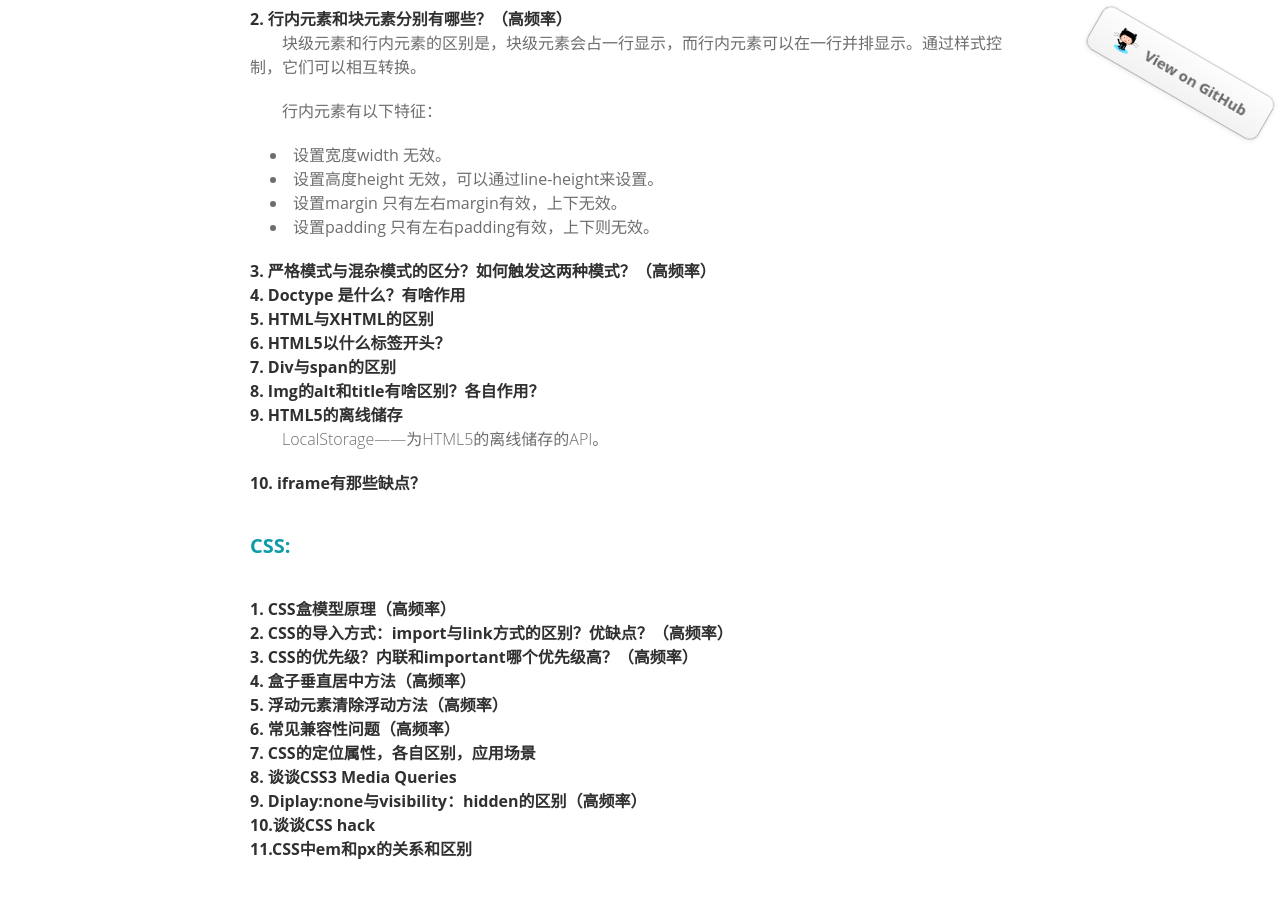
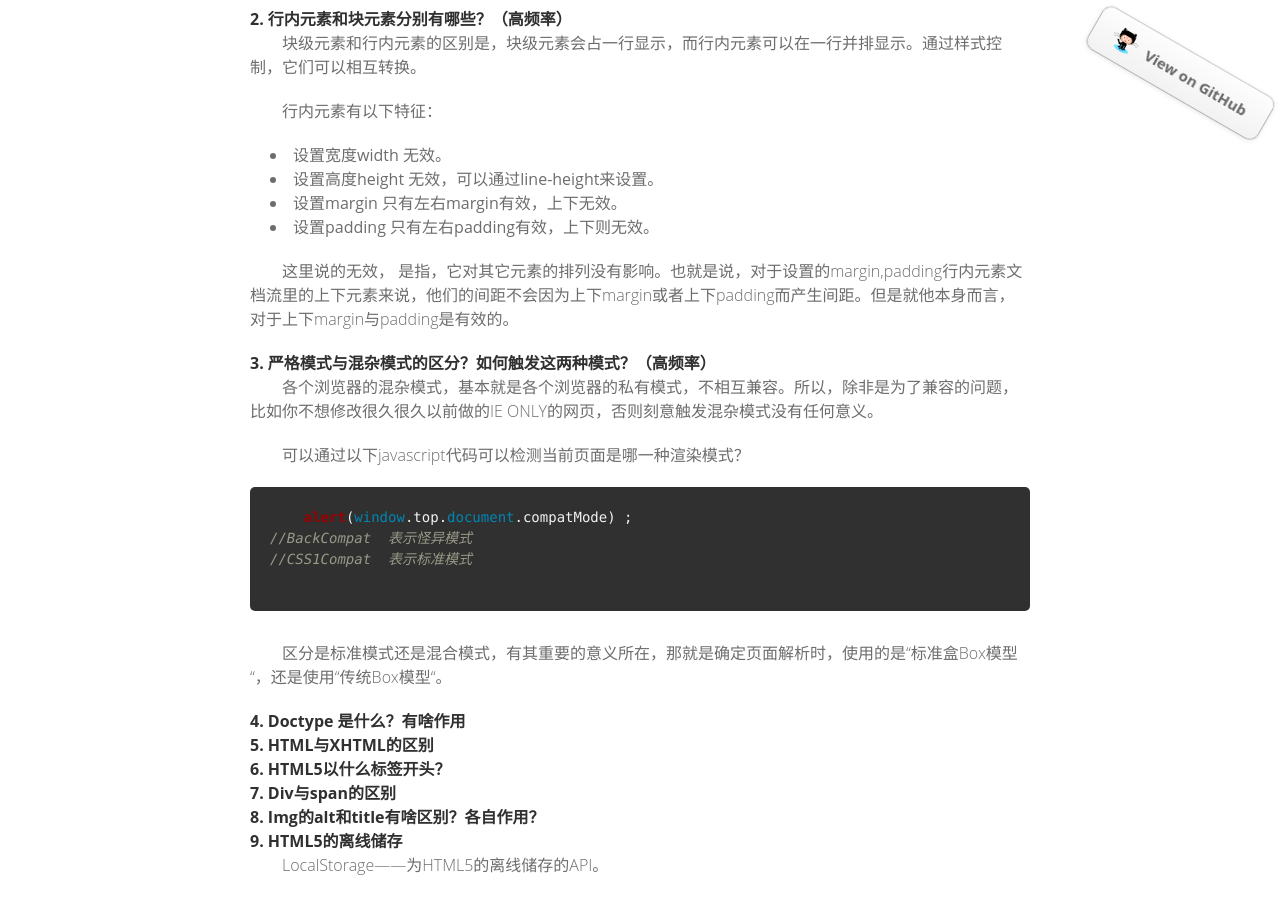
Before and after one commit to yubiaobin/yubiaobin.github.io, a Jekyll site: the page built from _posts/2013-01-12-interview.html, in a window 1280 px wide and 900 px high, scrolled down 693 px. Built offline with Jekyll 4.4.1, drawn with Linux system fonts in a browser that asks for light colours; comment, search, counter and statistics services are not loaded.

Commit message:
modified interview answer on thsi blog

```diff
--- a/_posts/2013-01-12-interview.html
+++ b/_posts/2013-01-12-interview.html
@@ -17,6 +17,8 @@ title : Web前端的一些面试考察的知识点
 
 
 
+
+
 <h4>1.  什么是语义化的HTML?有何意义？为什么要做到语义化？（高频率考题）</h4>
 <p>HTML的语义化可以理解为HTML的机构化，根据内容的结构化（内容语义化），选择合适的标签（代码语义化）便于开发者阅读和写出更优雅的代码的同时让浏览器的爬虫和机器很好地解析。</p>
 <p>语义化的目的是
@@ -30,6 +32,7 @@ title : Web前端的一些面试考察的知识点
 </p>
 
 
+
 <h4>2.  行内元素和块元素分别有哪些？（高频率）</h4>
 <p>块级元素和行内元素的区别是，块级元素会占一行显示，而行内元素可以在一行并排显示。通过样式控制，它们可以相互转换。</p>
 <p>行内元素有以下特征：
@@ -40,9 +43,23 @@ title : Web前端的一些面试考察的知识点
         <li>设置padding 只有左右padding有效，上下则无效。</li>
     </ul>
 </p>
+<p>这里说的无效， 是指，它对其它元素的排列没有影响。也就是说，对于设置的margin,padding行内元素文档流里的上下元素来说，他们的间距不会因为上下margin或者上下padding而产生间距。但是就他本身而言，对于上下margin与padding是有效的。</p>
+
 
 
 <h4>3.  严格模式与混杂模式的区分？如何触发这两种模式？（高频率）</h4>
+<p>各个浏览器的混杂模式，基本就是各个浏览器的私有模式，不相互兼容。所以，除非是为了兼容的问题，比如你不想修改很久很久以前做的IE ONLY的网页，否则刻意触发混杂模式没有任何意义。</p>
+<p>可以通过以下javascript代码可以检测当前页面是哪一种渲染模式？</p>
+<p>
+    {% highlight javascript %}
+    alert(window.top.document.compatMode) ;
+//BackCompat  表示怪异模式
+//CSS1Compat  表示标准模式
+    {% endhighlight %}
+</p>
+<p>区分是标准模式还是混合模式，有其重要的意义所在，那就是确定页面解析时，使用的是“标准盒Box模型“，还是使用“传统Box模型“。
+</p>
+
 
 
 <h4>4.  Doctype 是什么？有啥作用</h4>
```
